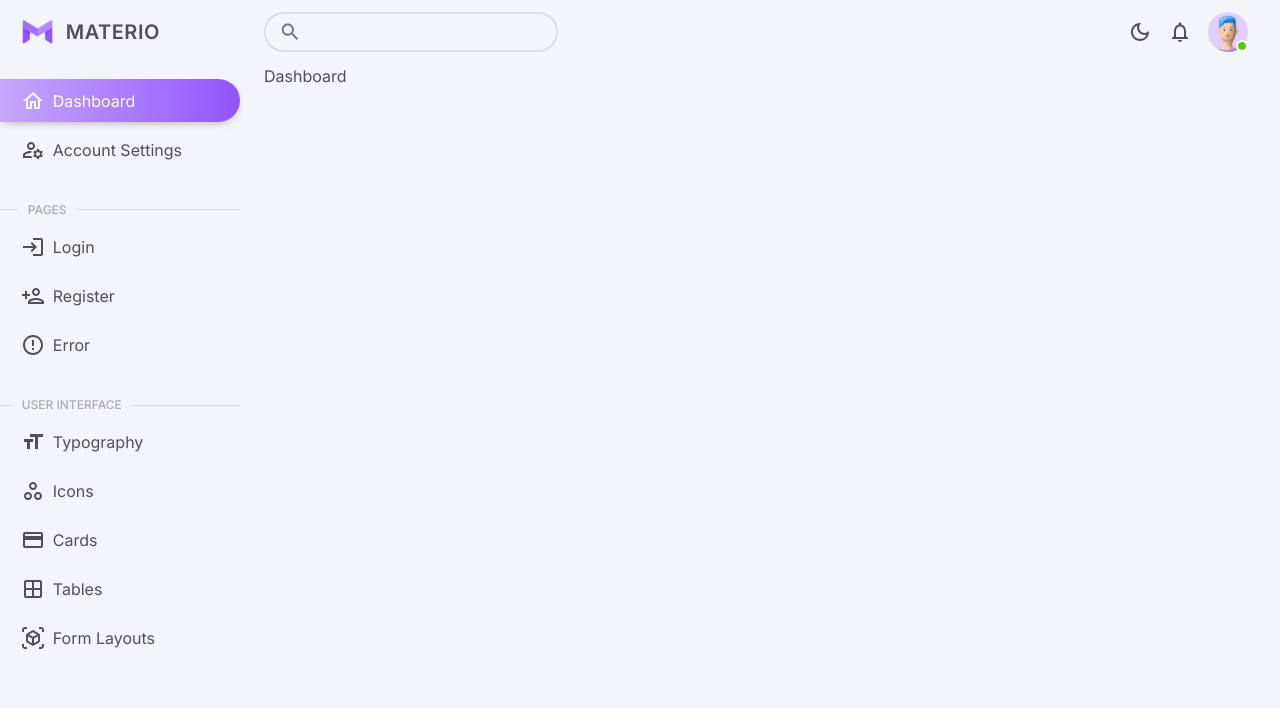
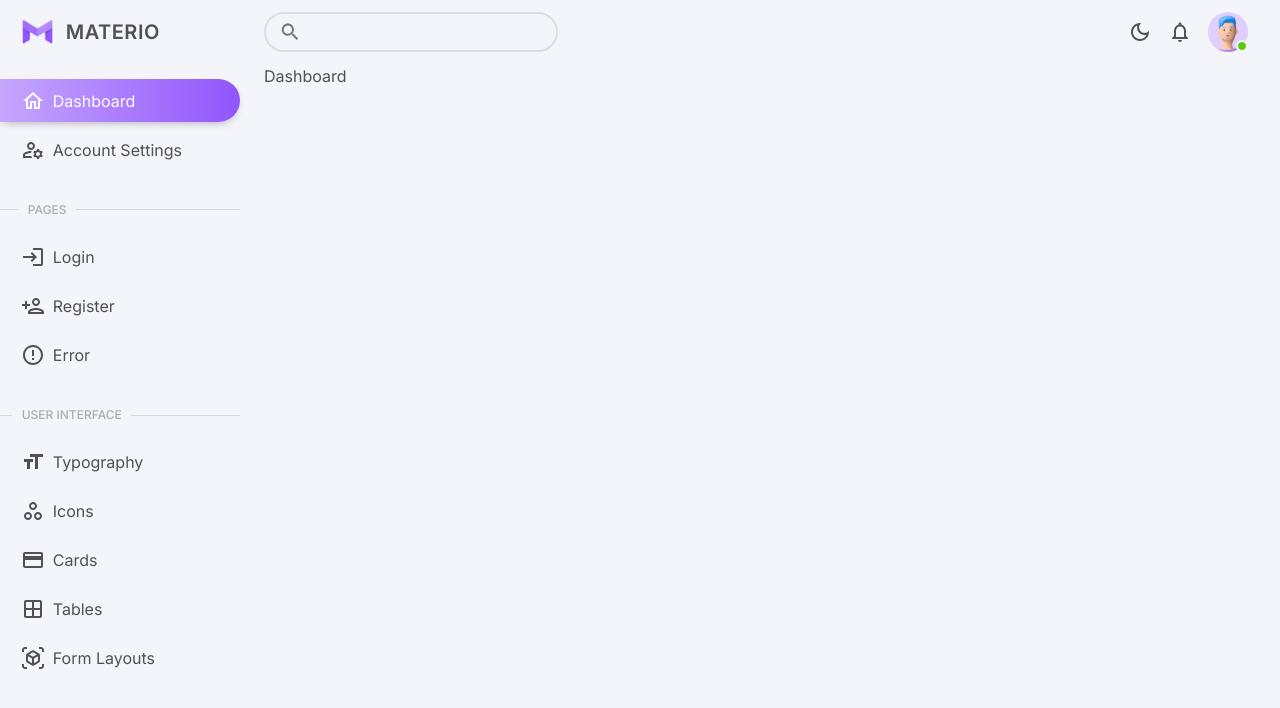
Before and after one commit to imbeltagy/Materio, a React (Vite) app: page / in a window 1280 px wide. Shown: the top 708 px of the page. Built offline with nearby package versions, Linux system fonts and the light colour scheme.

Commit message:
Increased Divider Margin-Bottom

```diff
--- a/src/components/sidebar/Nav.jsx
+++ b/src/components/sidebar/Nav.jsx
@@ -64,6 +64,7 @@ const Nav = () => {
 
   const StyledDivider = styled(Divider)(({ theme }) => ({
     marginTop: "1.85rem",
+    marginBottom: "1rem",
     fontSize: ".75rem",
     fontWeight: 500,
     color: theme.palette.divider,
```
